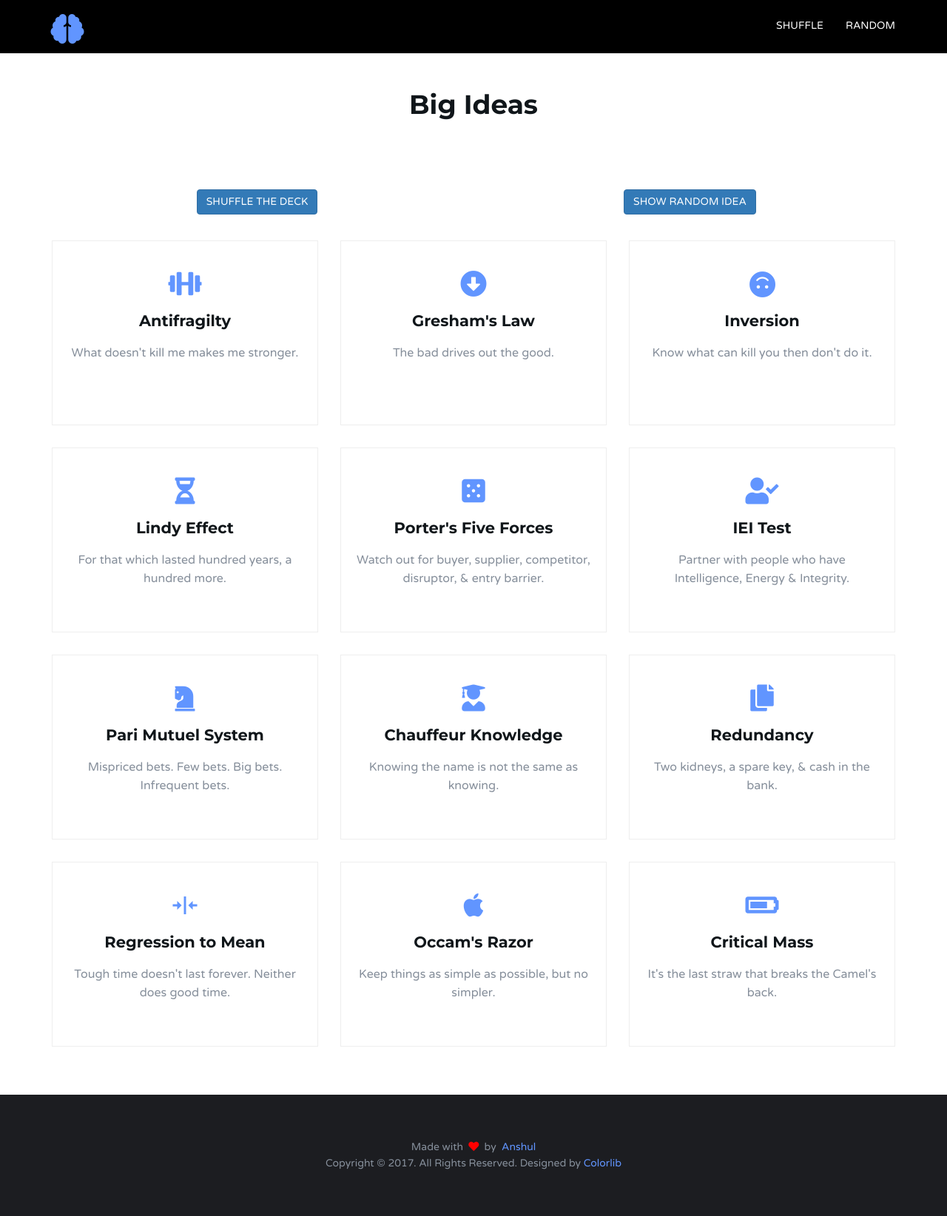
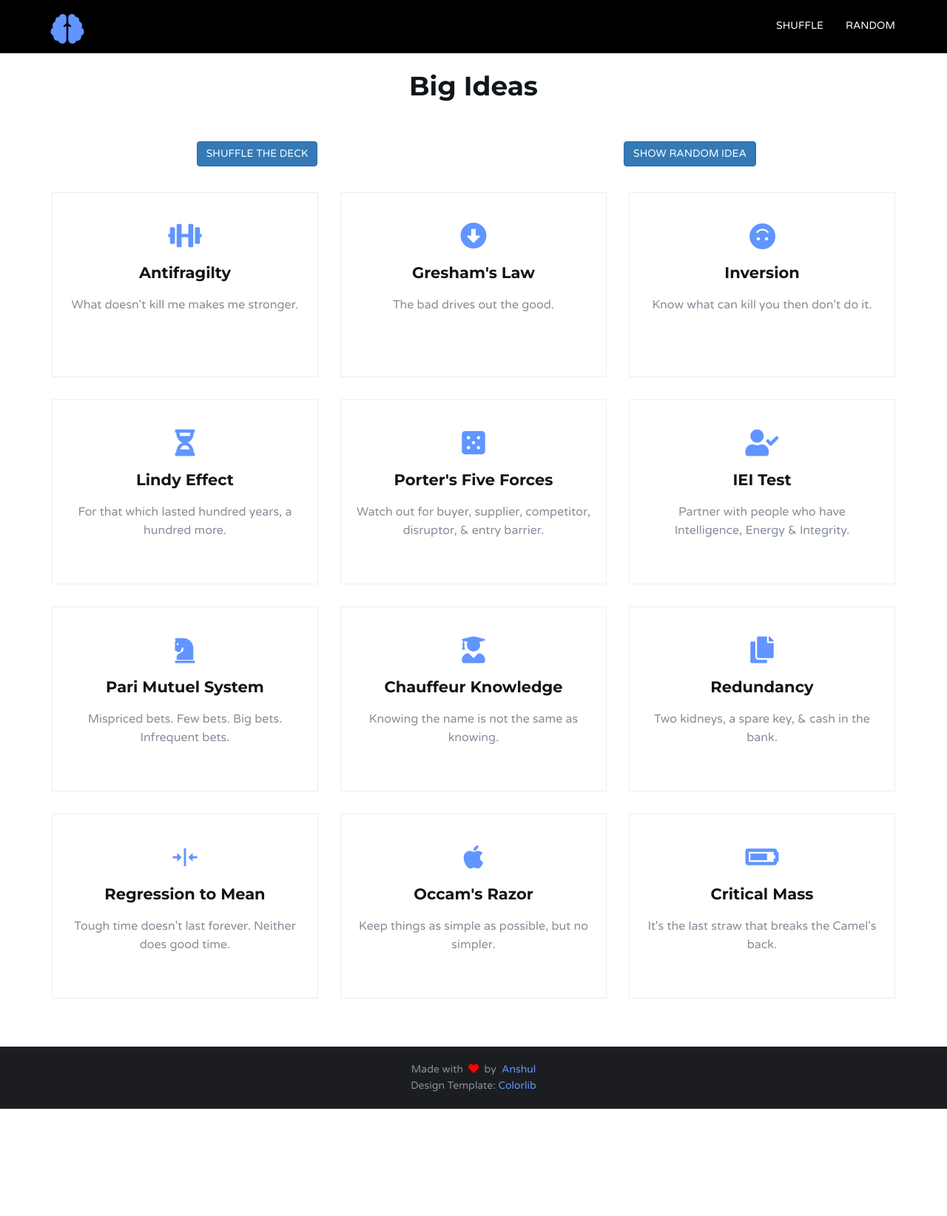
Before and after one commit to anshulkhare7/BigIdeasWebsite, a Jekyll site: the page built from index.html, in a window 1280 px wide. Shown: the whole page at 74% size. Built offline with Jekyll 4.4.1, drawn with Linux system fonts in a browser that asks for light colours; nearby versions of some CDN libraries; after the commit the page ends 1499 px from its top, so only the background shows below that.

Commit message:
updated styling. removed extra paddings

```diff
--- a/_includes/footer.html
+++ b/_includes/footer.html
@@ -19,7 +19,7 @@
 					<!-- /footer twitter -->
 					<!-- footer copyright -->
 					<div class="footer-copyright">
-						<p>Copyright © 2017. All Rights Reserved. Designed by <a href="https://colorlib.com" target="_blank">Colorlib</a></p>
+						<p>Design Template: <a href="https://colorlib.com" target="_blank">Colorlib</a></p>
 					</div>
 					<!-- /footer copyright -->
 
--- a/css/style.css
+++ b/css/style.css
@@ -125,13 +125,13 @@ ul, ol {
 }
 
 .md-padding {
-    padding-top: 50px;
+    padding-top: 25px;
     padding-bottom: 50px;
 }
 
 .sm-padding {
-    padding-top: 60px;
-    padding-bottom: 60px;
+    padding-top: 20px;
+    padding-bottom: 20px;
 }
 
 
@@ -177,7 +177,7 @@ ul, ol {
 
 .section-header {
     position: relative;
-    margin-bottom: 60px;
+    margin-bottom: 20px;
 }
 
 .section-header .title {
--- a/index.html
+++ b/index.html
@@ -31,7 +31,7 @@ title: home
 			<div id="idea-containter" class="row">
 				<!-- about -->
 				{% for idea in site.data.ideas %}
-				<div class="col-xs-6 col-sm-3 col-md-4 ideas">
+				<div class="col-md-4 ideas">
 					<div class="about">
 						{{ idea.icon }}
 						<h3>{{ idea.title }}</h3>
```
